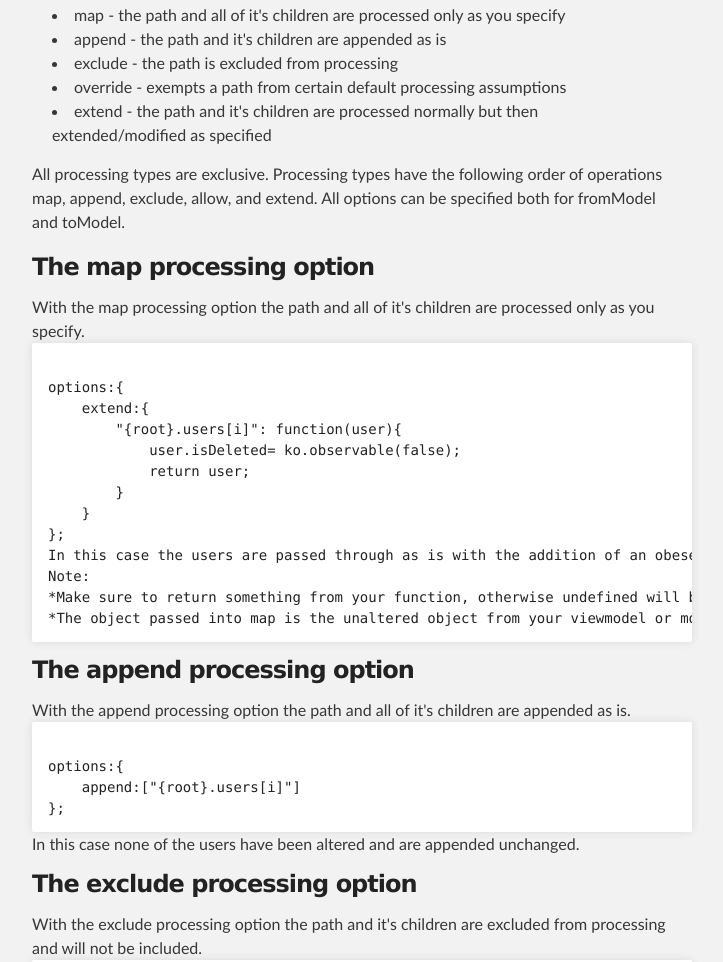
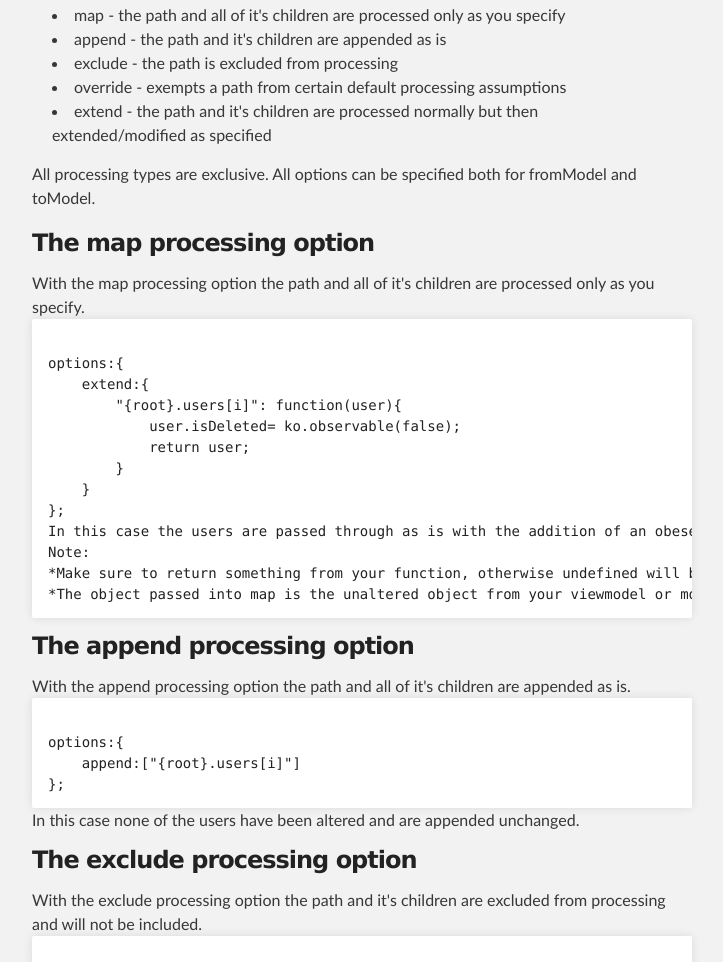
Before and after one commit to coderenaissance/knockout.viewmodel, a plain HTML site: page index.html in a window 1280 px wide. Shown: the part 2455-3417 px from the top of the page, without its empty margins (288-1011 px from the left). Drawn offline with Linux system fonts and the light colour scheme.

Commit message:
Removed order of operations... no longer applies.

```diff
--- a/index.html
+++ b/index.html
@@ -126,7 +126,7 @@ Options can also be passed in to customize converting to a viewmodel.
 <li>exclude - the path is excluded from processing</li>
 <li>override - exempts a path from certain default processing assumptions</li>
 <li>extend - the path and it's children are processed normally but then extended/modified as specified</li>
-</ul><p>All processing types are exclusive. Processing types have the following order of operations map, append, exclude, allow, and extend. All options can be specified both for fromModel and toModel.</p>
+</ul><p>All processing types are exclusive. All options can be specified both for fromModel and toModel.</p>
 
 <h3>The map processing option</h3>
 With the map processing option the path and all of it's children are processed only as you specify.
```
